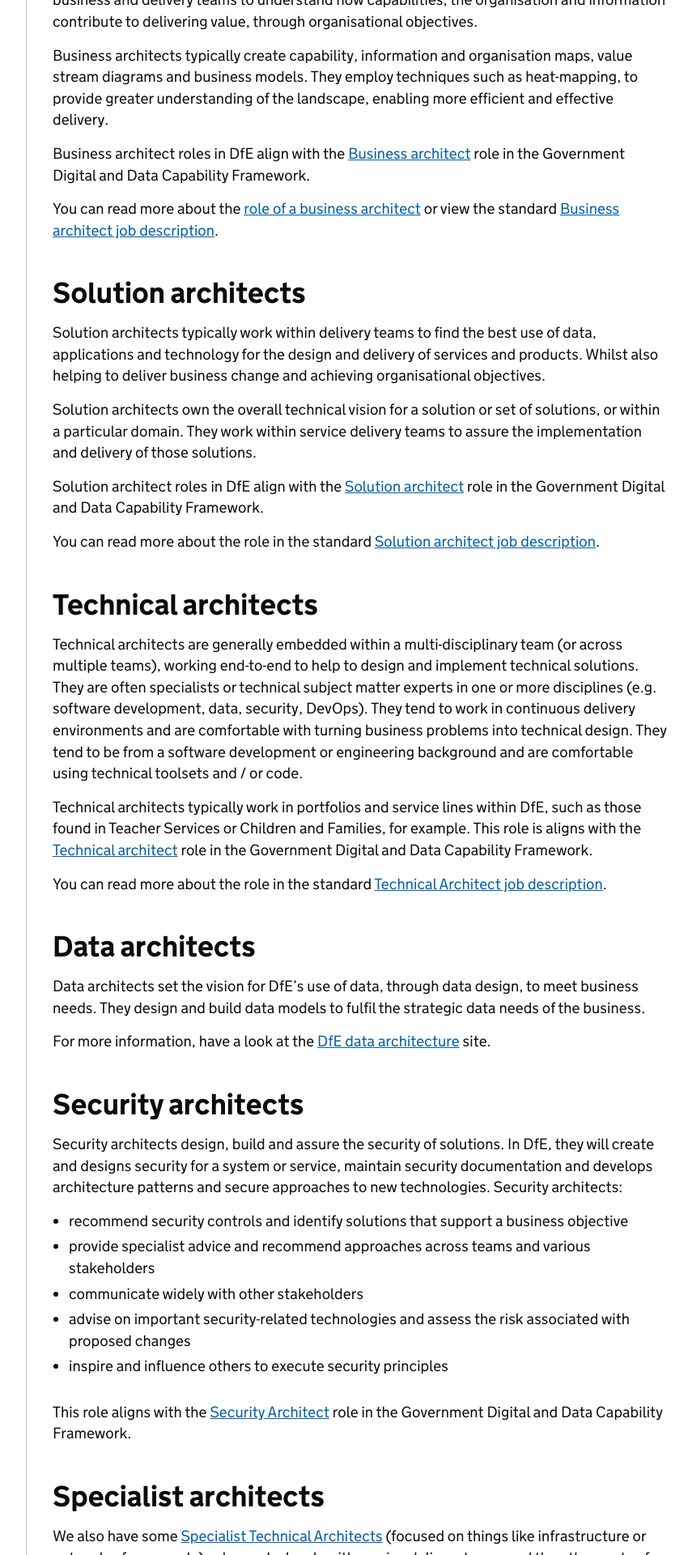
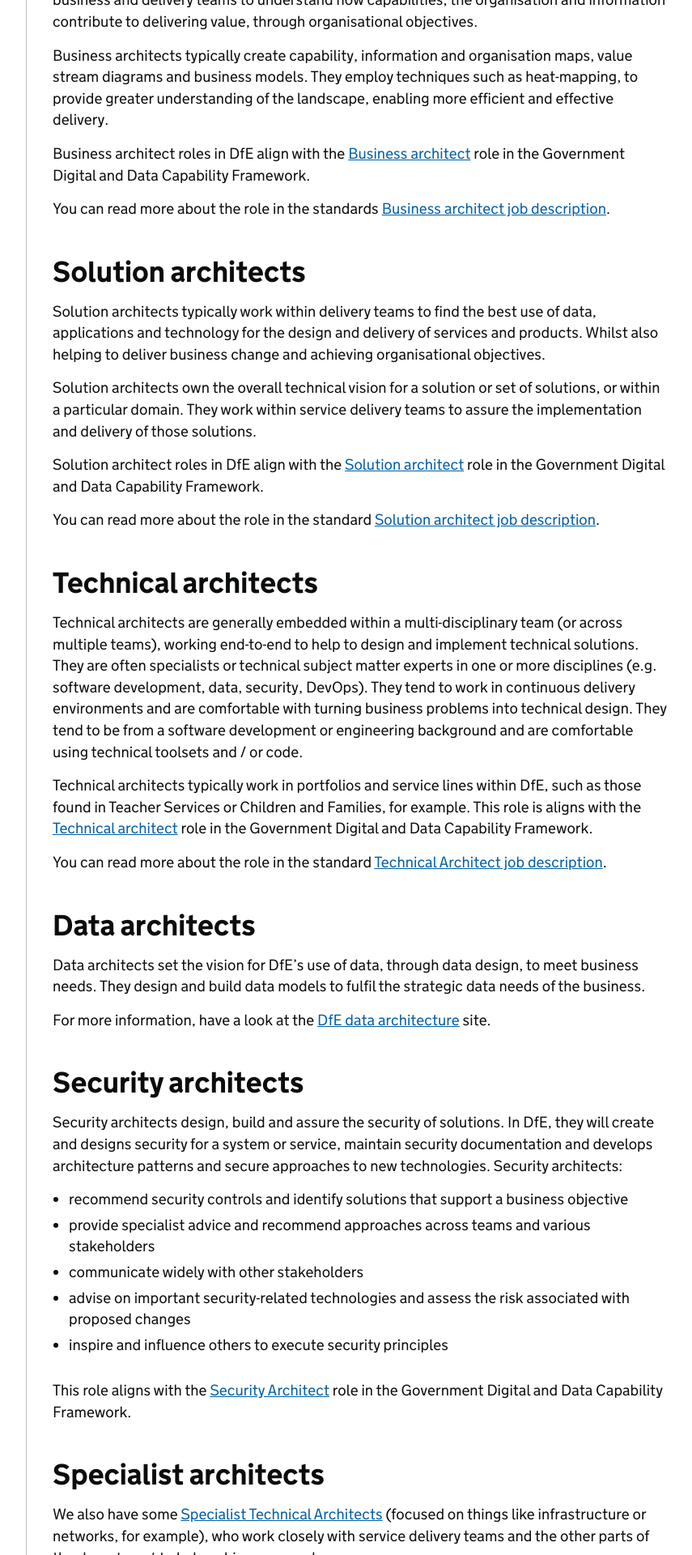
Before and after one commit to DFE-Digital/architecture, a Jekyll site: the page built from profession/architecture-roles.md, in a window 1280 px wide. Shown: the part 1053-2973 px from the top of the page at 81% size, without its empty margins (298-1153 px from the left). Built offline with Jekyll 4.4.1, drawn with Linux system fonts in a browser that asks for light colours; our own code applies the rules of GitHub Pages for plain Markdown files; some of the changed text lies outside the part shown.

Commit message:
link and dates updated

```diff
--- a/profession/architecture-roles.md
+++ b/profession/architecture-roles.md
@@ -34,7 +34,7 @@ Business architects typically create capability, information and organisation ma
 
 Business architect roles in DfE align with the [Business architect](https://ddat-capability-framework.service.gov.uk/role/business-architect) role in the Government Digital and Data Capability Framework.
 
-You can read more about the [role of a business architect](../business-architecture) or view the standard [Business architect job description](https://job-descriptions.education.gov.uk/architects/business-architect/).
+You can read more about the role in the standards  [Business architect job description](https://job-descriptions.education.gov.uk/architects/business-architect/).
 
 ## Solution architects
 
```
Also changed, not shown: profession/architecture-profession.md (+1 -1 lines).
